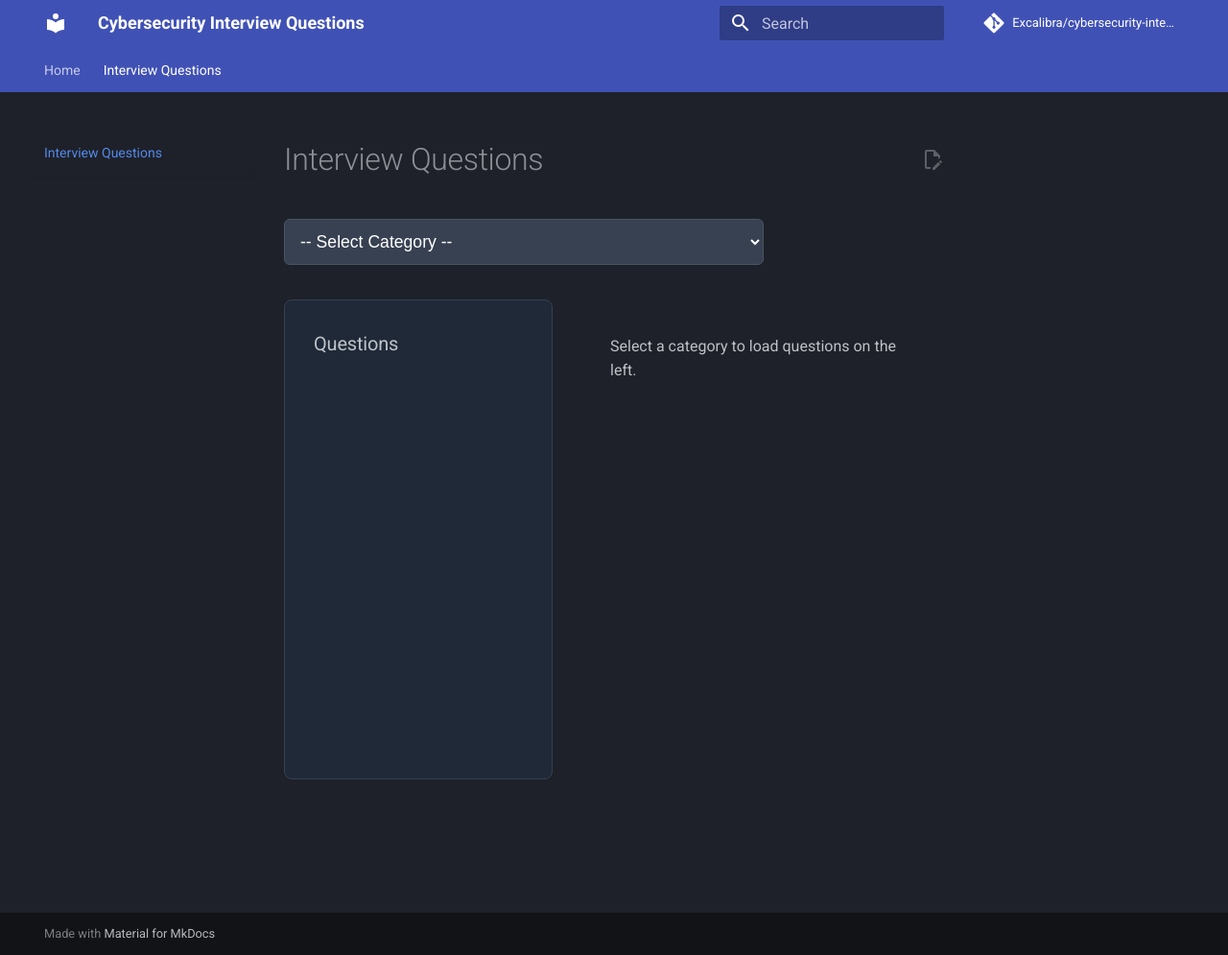
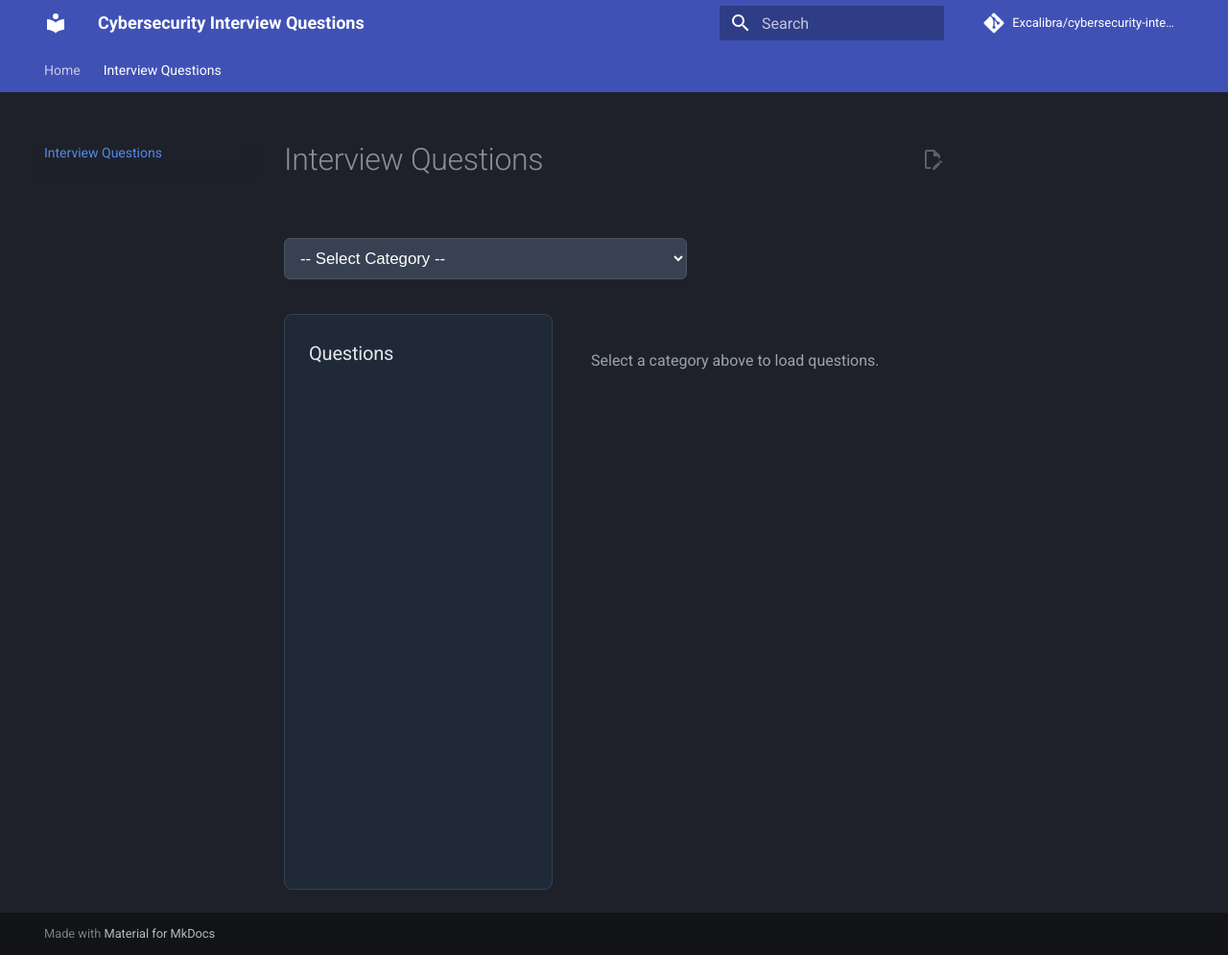
Before and after one commit to Excalibra/cybersecurity-interview-questions, an MkDocs documentation site: the page built from docs/questions/index.md, in a window 1280 px wide and 995 px high. Shown: the whole window at 96% size. Built offline with MkDocs 1.6.1 and Material for MkDocs 9.7.7, drawn with Linux system fonts in a browser that asks for light colours; comment, search, counter and statistics services are not loaded.

Commit message:
Update index.md

```diff
--- a/docs/questions/index.md
+++ b/docs/questions/index.md
@@ -1,21 +1,21 @@
 # Interview Questions
 
-<select id="category-selector" style="width:100%; max-width:500px; padding:12px; font-size:1.1em; background:#374151; color:white; border:1px solid #4b5563; border-radius:6px; margin-bottom:20px;">
+<select id="category-selector" style="width:100%; max-width:420px; padding:10px 12px; font-size:1.05em; background:#374151; color:white; border:1px solid #4b5563; border-radius:6px; margin:20px 0;">
   <option value="">-- Select Category --</option>
   <option value="web">Web Application Penetration Testing</option>
   <option value="red">Red Team Operations</option>
   <option value="seceng">Security Engineer</option>
 </select>
 
-<div class="grid" style="grid-template-columns: 280px 1fr; gap: 2rem; align-items: start;">
-  <!-- Left Sidebar Simulation -->
-  <div id="left-sidebar" style="background:#1f2937; padding:1.5rem; border-radius:8px; min-height: 500px; border: 1px solid #374151;">
-    <h3 style="margin-top:0;">Questions</h3>
-    <div id="questions-list" style="font-size: 0.95em;"></div>
+<div style="display: flex; gap: 2rem; align-items: flex-start;">
+  <!-- Simulated Left Sidebar -->
+  <div id="left-sidebar" style="width: 280px; background:#1f2937; padding:1.25rem; border-radius:8px; border:1px solid #374151; flex-shrink: 0; min-height: 600px;">
+    <h3 style="margin: 0 0 1rem 0; color:#e5e7eb;">Questions</h3>
+    <div id="questions-list" style="line-height: 1.5;"></div>
   </div>
 
-  <!-- Main Content Area -->
-  <div id="main-content" style="padding: 1rem;">
-    <p>Select a category to load questions on the left.</p>
+  <!-- Main Content -->
+  <div id="main-content" style="flex: 1; padding-top: 20px;">
+    <p style="color:#9ca3af;">Select a category above to load questions.</p>
   </div>
 </div>
```
